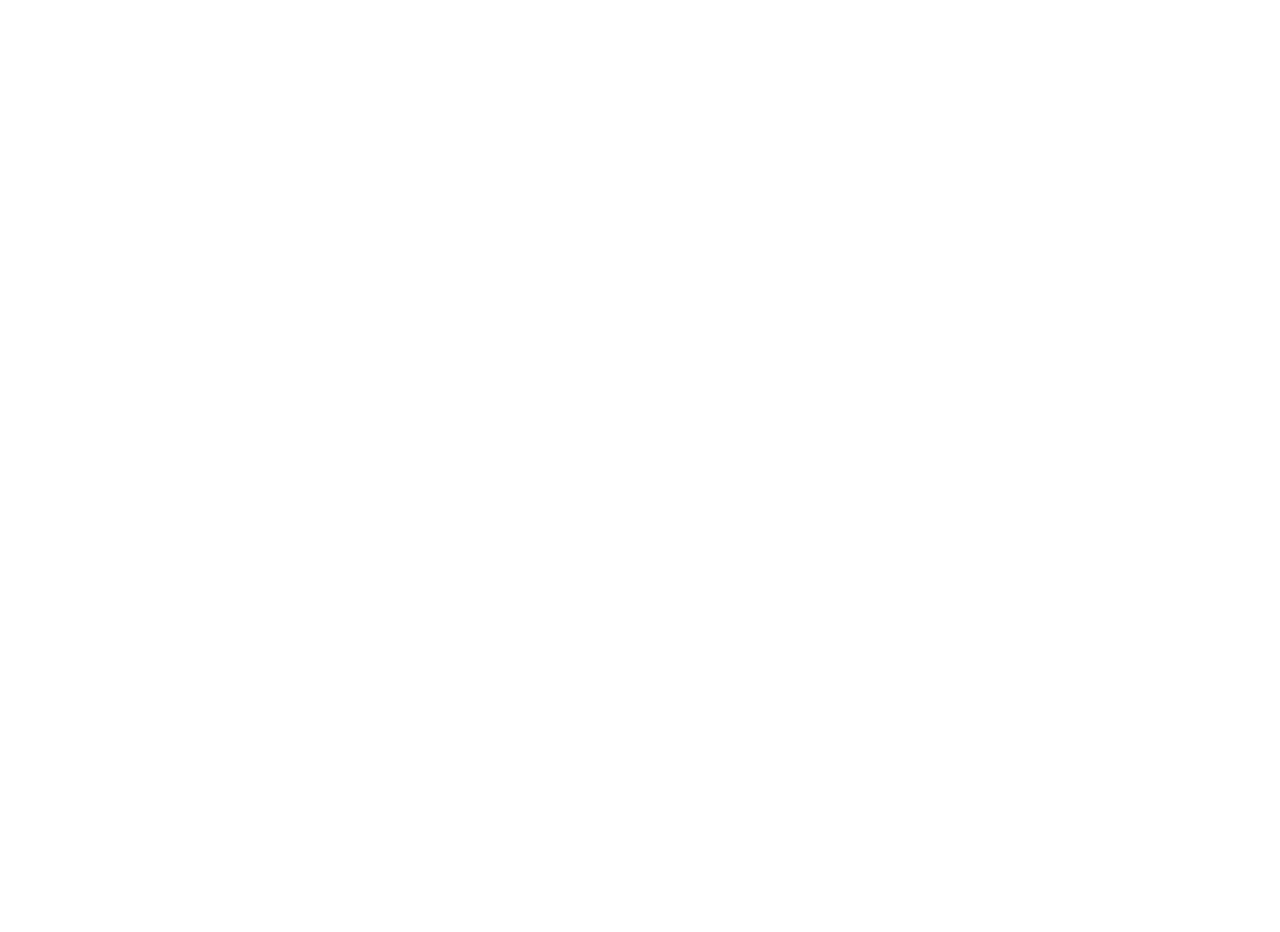
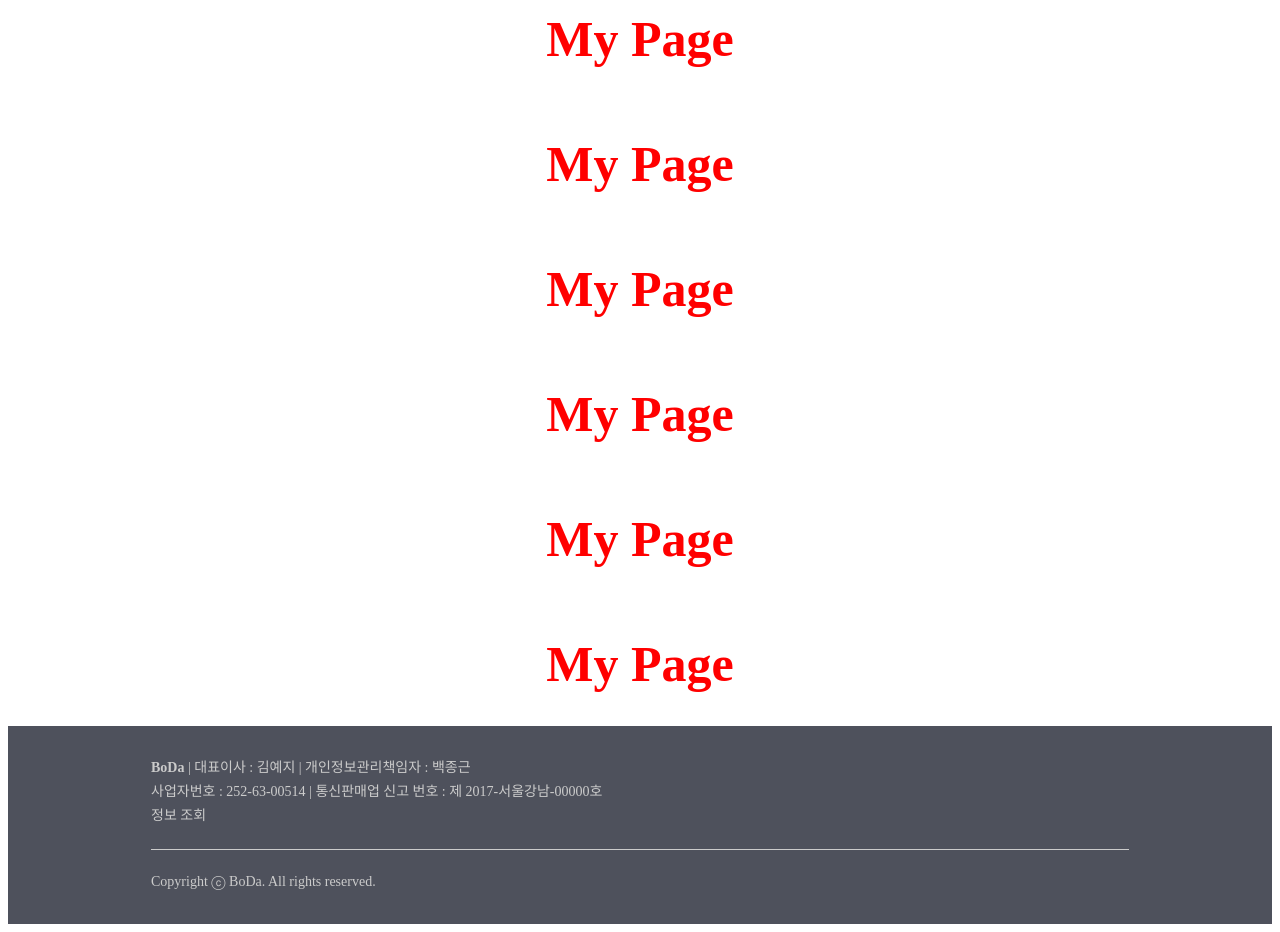
Before and after one commit to boda-boda/boda-client, a Next.js app: page / in a window 1280 px wide. Shown: the part 520-1452 px from the top of the page. Before the commit the page ends 800 px from the top, so only its background shows below. Built offline with nearby package versions, Linux system fonts and the light colour scheme.

Commit message:
fix: rem에서 px로 바꿈

```diff
--- a/components/footer/styles.tsx
+++ b/components/footer/styles.tsx
@@ -18,10 +18,10 @@ export const InnerContent = styled.div`
 `;
 
 export const Text = styled.div`
-  font-size: 1.4rem;
+  font-size: 14px;
   line-height: 1.71;
   span {
-    font-size: 1.4rem;
+    font-size: 14px;
     font-weight: 600;
   }
 `;
--- a/components/header/styles.tsx
+++ b/components/header/styles.tsx
@@ -46,7 +46,7 @@ export const MenuItem = styled.div`
   position: relative;
   margin-left: 38px;
   color: white;
-  font-size: 1.6rem;
+  font-size: 16px;
   display: flex;
   flex-direction: row;
   align-items: center;
@@ -58,15 +58,15 @@ export const MenuItem = styled.div`
 export const MenuModal = styled.div`
   position: absolute;
   width: 100%;
-  padding: 1.5rem 0;
-  top: 4rem;
+  padding: 15px 0;
+  top: 40px;
   right: 0;
   z-index: 20;
-  border-radius: 0.5rem;
-  box-shadow: 0 0 1rem 0 #00000022;
+  border-radius: 5px;
+  box-shadow: 0 0 10px 0 #00000022;
   background-color: white;
   color: ${THEME.ACHROMATIC7};
-  font-size: 1.4rem;
+  font-size: 14px;
   ${FLEX_COLUMN_CENTER_CENTER};
 `;
 
@@ -74,7 +74,7 @@ export const MenuBar = styled.div`
   width: calc(100% - 20px);
   height: 1px;
   border-bottom: 1px solid ${THEME.ACHROMATIC3};
-  margin: 1rem 0;
+  margin: 10px 0;
 `;
 
 export const LoginModalLayout = styled.div`
@@ -95,7 +95,7 @@ export const LoginModal = styled.div`
   margin: 15px 0 0;
   padding: 60px 192px 70px;
   box-shadow: 0 0 20px 0 rgba(0, 0, 0, 0.25);
-  border-radius: 1rem;
+  border-radius: 10px;
   background-color: ${THEME.ACHROMATIC1};
   ${FLEX_COLUMN_CENTER_CENTER};
 `;
@@ -107,7 +107,7 @@ export const LoginModalInnerContent = styled.div`
 
 export const LoginModalTitle = styled.div`
   width: 100%;
-  font-size: 3.2rem;
+  font-size: 32px;
   font-weight: 500;
   text-align: center;
   color: ${THEME.ACHROMATIC8};
@@ -115,14 +115,14 @@ export const LoginModalTitle = styled.div`
 `;
 
 export const LoginModalSubtitle = styled.div`
-  font-size: 1.6rem;
+  font-size: 16px;
   font-weight: 500;
   text-align: left;
   color: ${THEME.ACHROMATIC8};
   margin-bottom: 15px;
   span {
     font-weight: 500;
-    font-size: 1.6rem;
+    font-size: 16px;
     color: ${THEME.MAIN};
   }
 `;
@@ -133,7 +133,7 @@ export const StringInput = styled.input`
   margin: 0 0 16px;
   padding: 10px;
   border-radius: 3px;
-  font-size: 1.4rem;
+  font-size: 14px;
   color: ${THEME.ACHROMATIC8};
   outline: none;
   border: 1px solid ${THEME.ACHROMATIC3};
@@ -145,7 +145,7 @@ export const StringInput = styled.input`
 `;
 
 export const LoginModalText = styled.div`
-  font-size: 1.2rem;
+  font-size: 12px;
   margin-bottom: 15px;
   margin-top: -5px;
   color: ${THEME.ACHROMATIC7};
@@ -166,12 +166,12 @@ export const LoginModalButton = styled.button`
   border: none;
   outline: none;
   color: white;
-  font-size: 1.4rem;
+  font-size: 14px;
   background-color: ${THEME.MAIN};
 `;
 
 export const LoginSaveLabel = styled.label`
-  font-size: 1.4rem;
+  font-size: 14px;
   color: ${THEME.ACHROMATIC7};
   margin-left: 5px;
 `;
--- a/pages/index.tsx
+++ b/pages/index.tsx
@@ -1,4 +1,5 @@
 import styled from 'styled-components';
+import Layout from '../components/layout';
 
 const Title = styled.h1`
   color: red;
@@ -6,5 +7,14 @@ const Title = styled.h1`
 `;
 
 export default function Home() {
-  return <Title>My Page</Title>;
+  return (
+    <Layout>
+      <Title>My Page</Title>
+      <Title>My Page</Title>
+      <Title>My Page</Title>
+      <Title>My Page</Title>
+      <Title>My Page</Title>
+      <Title>My Page</Title>
+    </Layout>
+  );
 }
```
